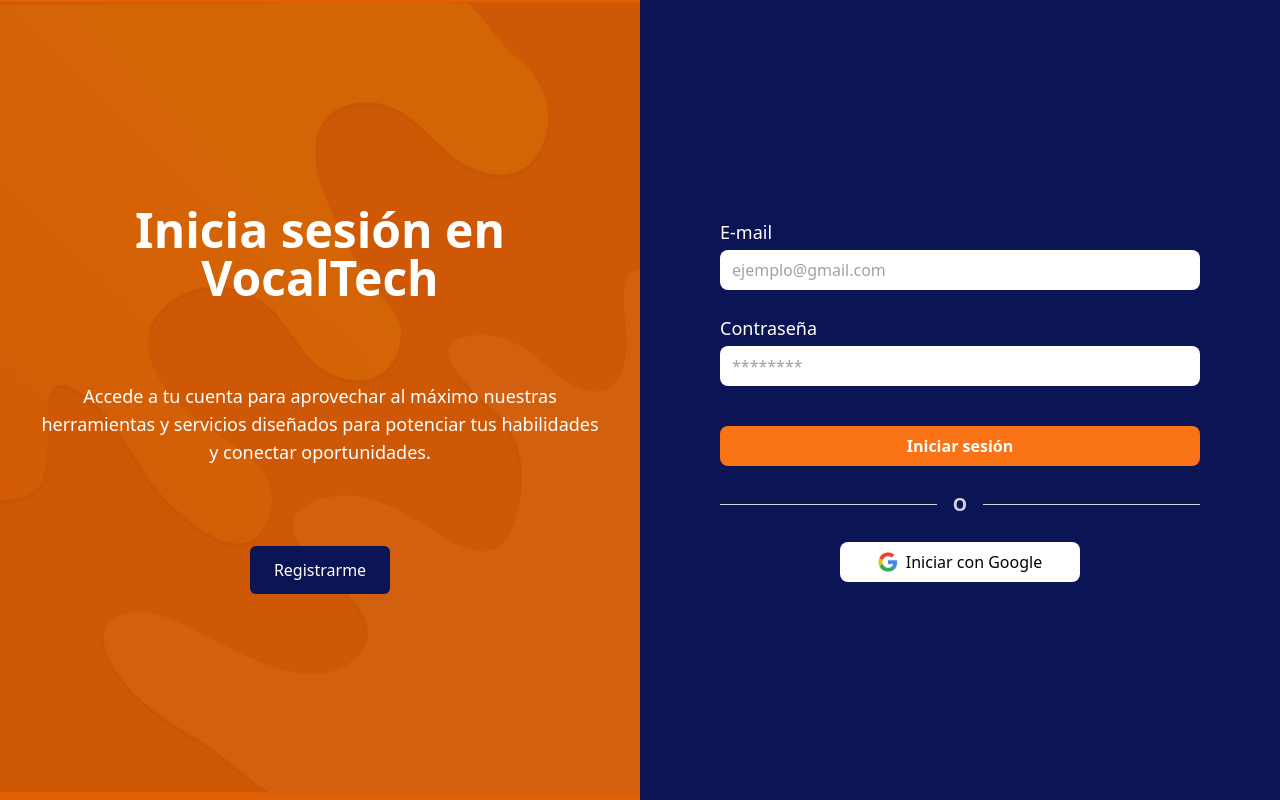
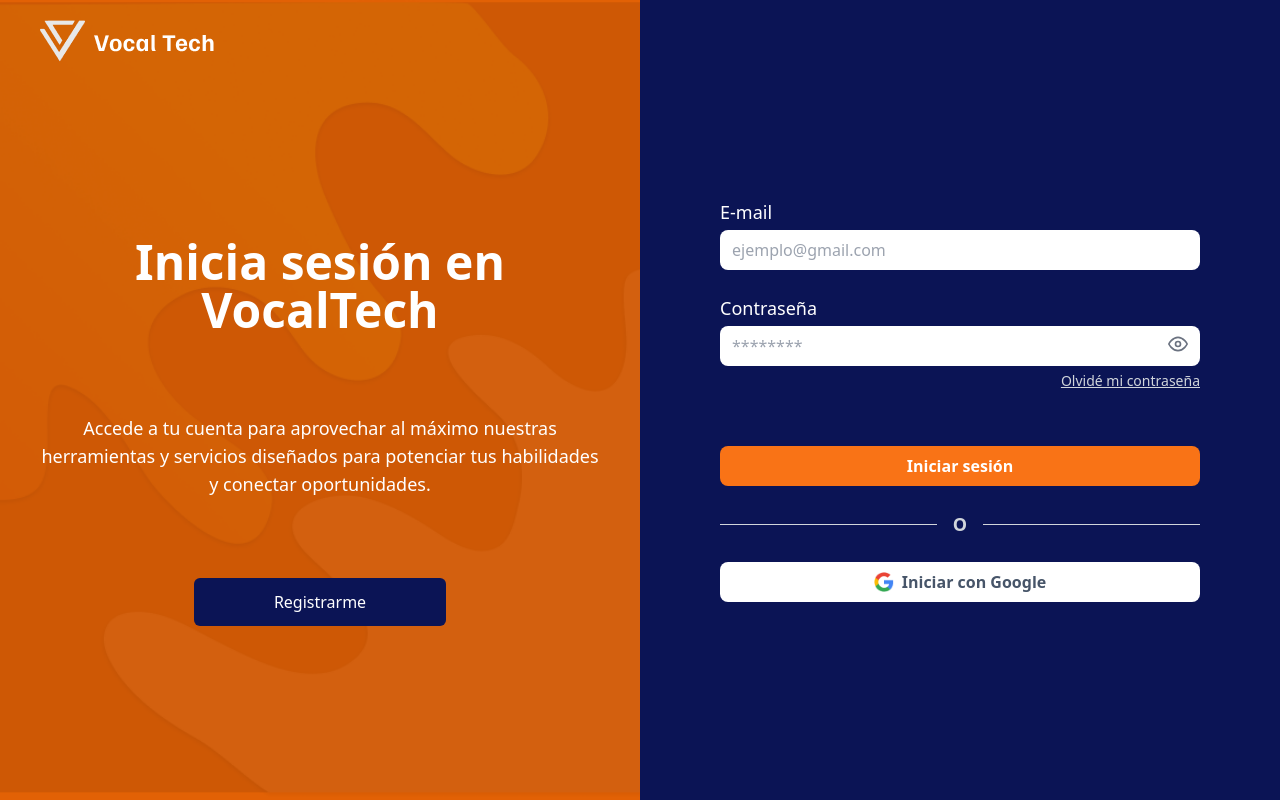
Before and after one commit to No-Country-simulation/h4-02-vocaltech, a React (Vite) app in the folder front/: page /login in a window 1280 px wide. Built offline with nearby package versions, Linux system fonts and the light colour scheme.

Commit message:
fix details login

```diff
--- a/front/src/pages/login.tsx
+++ b/front/src/pages/login.tsx
@@ -1,6 +1,7 @@
-import React from 'react'
+import React, { useState } from 'react'
 import { useForm, SubmitHandler } from 'react-hook-form'
 import { Link } from 'react-router-dom'
+import { FiEye, FiEyeOff } from 'react-icons/fi'
 
 interface LoginFormInputs {
   email: string
@@ -13,6 +14,8 @@ const Login: React.FC = () => {
     handleSubmit,
     formState: { errors }
   } = useForm<LoginFormInputs>()
+
+  const [showPassword, setShowPassword] = useState(false)
 
   const onSubmit: SubmitHandler<LoginFormInputs> = (data) => {
     console.log('Datos del formulario:', data)
@@ -28,6 +31,13 @@ const Login: React.FC = () => {
           backgroundPosition: 'center'
         }}
       >
+        <Link to='/'>
+          <img
+            src='./logo.png'
+            alt='Icono'
+            className='absolute top-5 left-10 w-130'
+          />
+        </Link>
         <div className='text-center'>
           <h1 className='text-5xl font-bold mb-20'>
             Inicia sesión en VocalTech
@@ -38,7 +48,7 @@ const Login: React.FC = () => {
             oportunidades.
           </p>
           <Link to='/register'>
-            <button className='bg-azul px-6 py-3 rounded-md text-white hover:bg-blue-700 transition'>
+            <button className='bg-azul px-20 py-3 rounded-md text-white hover:bg-blue-700 transition'>
               Registrarme
             </button>
           </Link>
@@ -74,12 +84,13 @@ const Login: React.FC = () => {
             )}
           </div>
 
-          <div className='mb-10'>
-            <label htmlFor='password' className='block text-lg font-medium '>
+          <div className='mb-10 relative'>
+            <label htmlFor='password' className='block text-lg font-medium'>
               Contraseña
             </label>
+            <div className='relative'>
               <input
-              type='password'
+                type={showPassword ? 'text' : 'password'}
                 id='password'
                 className='w-full border-gray-300 text-black rounded-lg px-3 py-2 mt-1 focus:ring-orange-500 focus:border-orange-500'
                 placeholder='********'
@@ -91,16 +102,40 @@ const Login: React.FC = () => {
                   }
                 })}
               />
+              <button
+                type='button'
+                onClick={() => setShowPassword(!showPassword)}
+                className='absolute inset-y-0 right-3 flex items-center'
+              >
+                {showPassword ? (
+                  <FiEyeOff
+                    className='text-gray-500 hover:text-gray-700'
+                    size={20}
+                  />
+                ) : (
+                  <FiEye
+                    className='text-gray-500 hover:text-gray-700'
+                    size={20}
+                  />
+                )}
+              </button>
+            </div>
             {errors.password && (
               <span className='text-red-500 text-sm mt-1'>
                 {errors.password.message}
               </span>
             )}
+            <Link
+              to='/forgot-password'
+              className='text-sm text-gray-300 hover:text-white mt-3 absolute bottom-[-25px] right-0 underline'
+            >
+              Olvidé mi contraseña
+            </Link>
           </div>
 
           <button
             type='submit'
-            className='bg-orange-500 w-full text-white py-2 rounded-lg font-semibold hover:bg-orange-600 transition'
+            className='bg-orange-500 w-full text-white py-2 mt-10 rounded-lg font-semibold hover:bg-orange-600 transition'
           >
             Iniciar sesión
           </button>
@@ -112,7 +147,7 @@ const Login: React.FC = () => {
           </div>
 
           <div className='flex gap-4 justify-center'>
-            <button className='flex items-center gap-2 bg-white text-black py-2 px-4 rounded-lg w-1/2 justify-center hover:bg-gray-200 transition'>
+            <button className='flex items-center gap-2 bg-white text-slate-600 font-semibold py-2 px-4 rounded-lg w-full justify-center hover:bg-gray-200 transition'>
               <img src='./logo_google.png' alt='Google' className='w-5' />
               Iniciar con Google
             </button>
```
Lines whose indentation alone changed are shown as unchanged.
